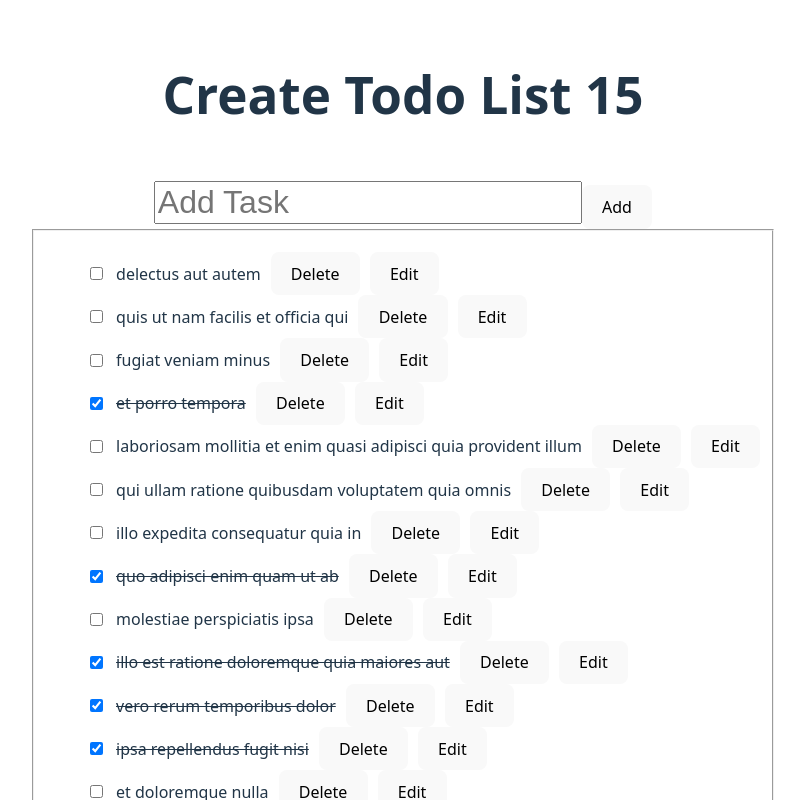
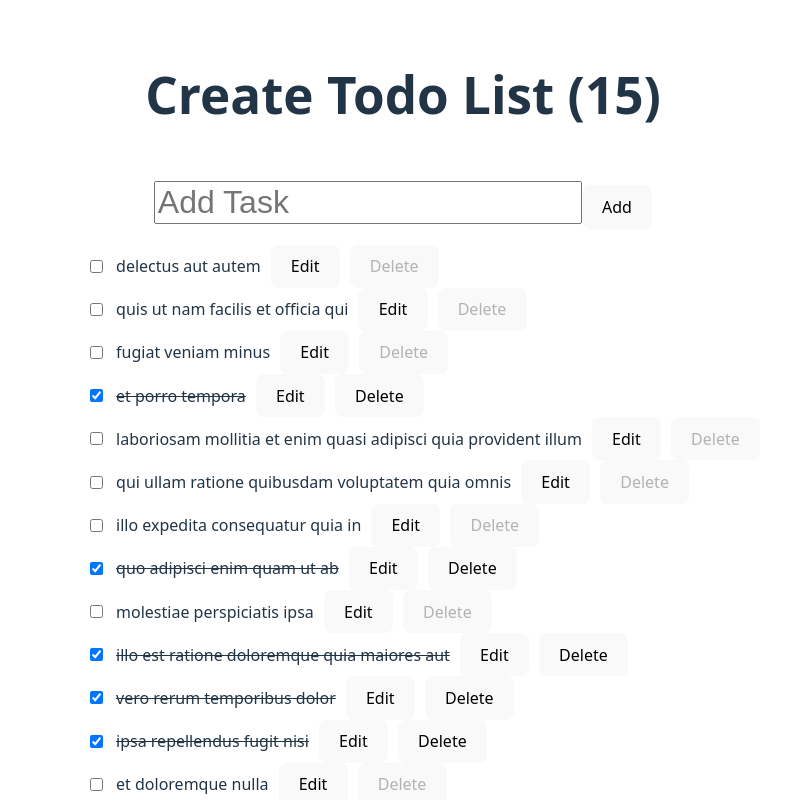
Before and after one commit to cfunch29/RLabTodoList, a React (Vite) app: page / in a window 1280 px wide. Shown: the top 800 px of the page, without its empty margins (237-1042 px from the left). Built offline with nearby package versions, Linux system fonts and the light colour scheme.

Commit message:
updated added event to add and save tasks commented out old code which didn't have a save or disabled delete action

```diff
--- a/src/App.jsx
+++ b/src/App.jsx
@@ -1,5 +1,5 @@
 import { useReducer, useState } from 'react';
-import ActionButton from './components/ActionButton';
+// import ActionButton from './components/ActionButton';
 import './App.css';
 
 const initialState = [
@@ -139,53 +139,79 @@ const Todos = () => {
   const [todos, dispatch] = useReducer(reducer, initialState);
   const [task, setTask] = useState("");
   const [editingId, setEditingId] = useState(null);
+  const [editText, setEditText] = useState("");
 
-  function handleTask(e) {
-    setTask(e.target.value);
+  function handleAdd() {
+    if (!task) return;
+    dispatch({ type: "addTask", payload: task });
+    setTask("");
   }
 
-  function handleSubmit() {
-    if (editingId) {
-      dispatch({
-        type: "editTask",
-        paylaod: { id: editingId, title: task }
-      });
+  function handleSave(todoId) {
+    dispatch({ type: "editTask", payload: { id: todoId, title: editText } });
     setEditingId(null);
-    } else {
-      dispatch({
-        type: "addTask",
-        paylaod: task
-      });
+    setEditText("");
   }
-    setTask("");
-  }
+
+  // function handleTask(e) {
+  //   setTask(e.target.value);
+  // }
+
+  // function handleSubmit() {
+  //   if (editingId) {
+  //     dispatch({
+  //       type: "editTask",
+  //       payload: { id: editingId, title: task }
+  //     });
+  //     setEditingId(null);
+  //   } else {
+  //     dispatch({
+  //       type: "addTask",
+  //       payload: task
+  //     });
+  //   }
+  //   setTask("");
+  // }
   return (
     <>
-      <h1>Create Todo List {todos.length}</h1>
+      <h1>Create Todo List ({todos.length})</h1>
       <br />
       <input
         style={{ fontSize: "2em" }}
         value={task}
-        onChange={handleTask}
-        type="text"
+        onChange={e => setTask(e.target.value)}
         placeholder="Add Task"
       />
-      <button onClick={handleSubmit}>
-        {editingId ? "Update" : "Add"}
+      <button onClick={handleAdd}>Add
+        {/* {editingId ? "Update" : "Add"} */}
       </button>
 
-<fieldset>
+
       <ul>
-        {todos.map(todo => (
+        {todos.map((todo) => (
           <li key={todo.id}
-            style={{ display: "flex", gap: "10px", alignItems: "center" }}>
+            style={{ display: "flex",
+            gap: "10px",
+            alignItems: "center" }}>
 
             <input
               type="checkbox"
               checked={todo.completed}
               onChange={() =>
                 dispatch({ type: "toggleComplete", payload: todo.id })
-              } />
+              }
+            />
+
+            {editingId === todo.id ? (
+              <>
+                <input value={editText}
+                  onChange={e => setEditText(e.target.value)}
+                  style={{ flex: 1 }} />
+                <button onClick={() => handleSave(todo.id)}>
+                  Save</button>
+              </>
+            ) : (
+              <>
                 <span
                   style={{
                     cursor: "pointer",
@@ -194,20 +220,37 @@ const Todos = () => {
                 >
                   {todo.title}
                 </span>
-            <ActionButton dispatch={dispatch}
-            action={{ type: "deleteTask", payload: todo.id }}>
-              Delete</ActionButton>
 
-            <button onClick={() => {
-              setTask(todo.title);
+                {/* edit button */}
+                <button
+                  onClick={() => {
                     setEditingId(todo.id);
+                    setEditText(todo.title);
                   }}
                 >Edit</button>
+
+                <button
+                  onClick={() => {
+                    if (window.confirm(`Are you sure you want to delete "${todo.title}"?`)) {
+                      dispatch({ type: "deleteTask", payload: todo.id });
+                    }
+                  }}
+                  disabled={!todo.completed}>
+                  Delete
+                </button>
+              </>
+
+            )}
                 </li>
         ))}
+              {/* <ActionButton dispatch={dispatch}
+                    action={{ type: "deleteTask", payload: todo.id }}>
+                    Delete</ActionButton> */}
+
+
             </ul>
-      </fieldset>
-      <br />
+
+
       {/* resets to default todo list */}
       <button onClick={() => dispatch({ type: "resetTodos", payload: initialState })}>
         Reset</button>
@@ -215,6 +258,6 @@ const Todos = () => {
 
     </>
   );
-};
+}
 
 export default Todos
```
Lines whose indentation alone changed are shown as unchanged.
